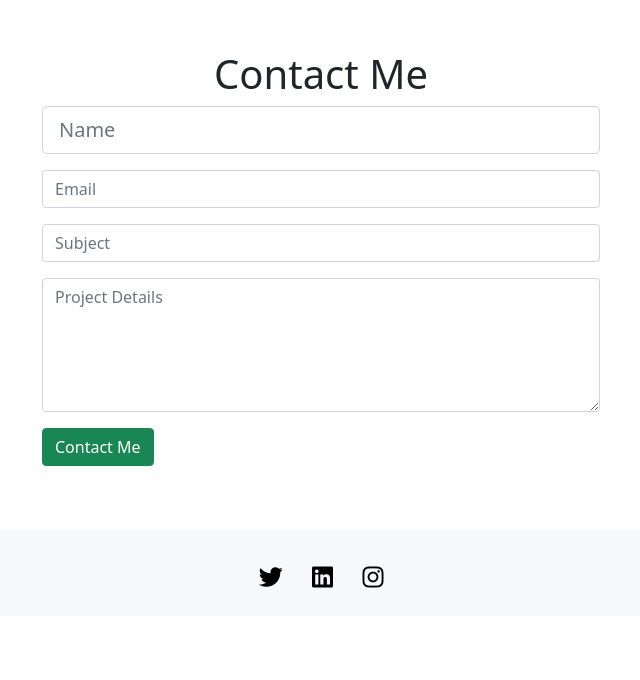
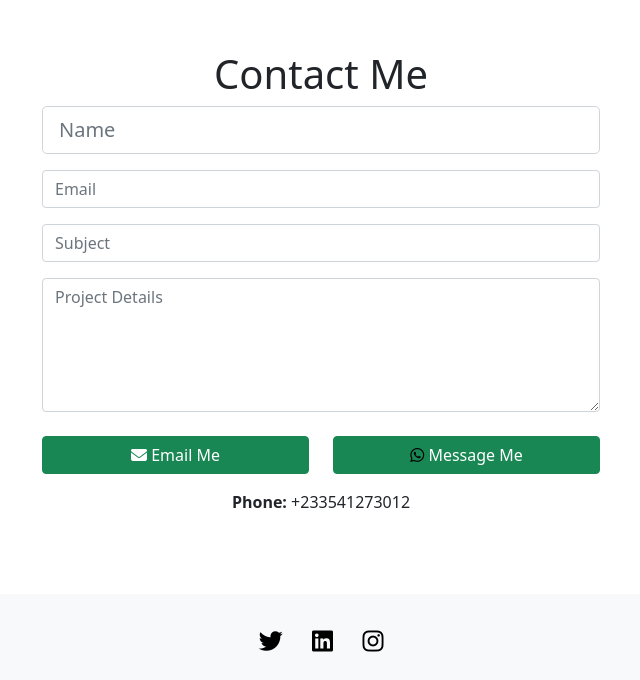
Before and after one commit to Oacquah31/Oliver-Acquah, a plain HTML site: page index.html in a window 1280 px wide. Shown: the part 2719-3399 px from the top of the page, without its empty margins (319-959 px from the left). Before the commit the page ends 3335 px from the top, so only its background shows below. Drawn offline with nearby package versions, Linux system fonts and the light colour scheme; a script that the page names is missing.

Commit message:
Update index.html

```diff
--- a/index.html
+++ b/index.html
@@ -199,6 +199,7 @@
   </section>
 
   <!-- contact section -->
+  <!-- contact section -->
 <section id="contact">
   <div class="container contactContent">
     <h1 class="text-center">Contact Me</h1>
@@ -209,12 +210,32 @@
         <input type="text" class="form-control mt-3" placeholder="Subject">
         <textarea class="form-control mt-3" rows="5" placeholder="Project Details"></textarea>
       </form>
-        <a href="mailto:oacquah31@gmail.com">
-          <button type="button" class="btn btn-success mt-3">Contact Me</button>
+
+      <!-- 2-column layout for contact options -->
+      <div class="row mt-4">
+        <!-- Left: Email Button -->
+        <div class="col-6 text-start">
+          <a href="mailto:oacquah31@gmail.com" class="btn btn-success w-100">
+            <i class="fas fa-envelope"></i> Email Me
+          </a>
+        </div>
+
+        <!-- Right: WhatsApp Button -->
+        <div class="col-6 text-end">
+          <a href="https://wa.me/233541273012" target="_blank" class="btn btn-success w-100">
+            <i class="fab fa-whatsapp"></i> Message Me
           </a>
         </div>
       </div>
+
+      <!-- Optional Phone text centered below -->
+      <div class="mt-3 text-center">
+        <p><strong>Phone:</strong> +233541273012</p>
+      </div>
+    </div>
+  </div>
 </section>
+
 
   <!-- footer -->
   <footer id="footer" class="bg-light text-center py-3">
```
Lines whose indentation alone changed are shown as unchanged.
